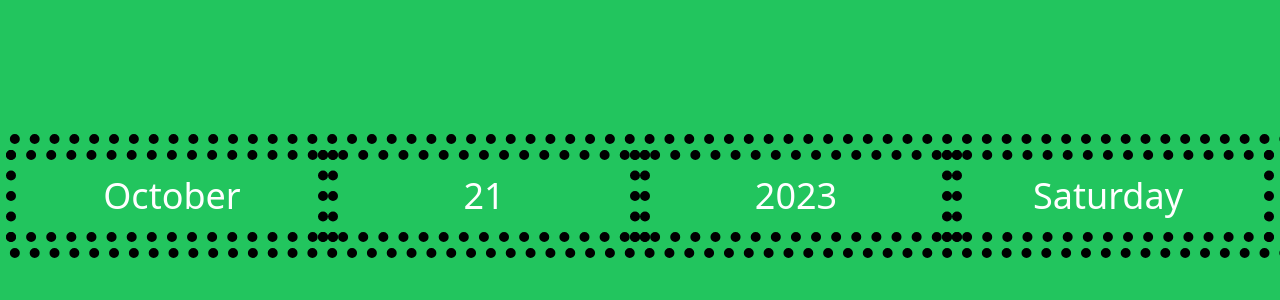
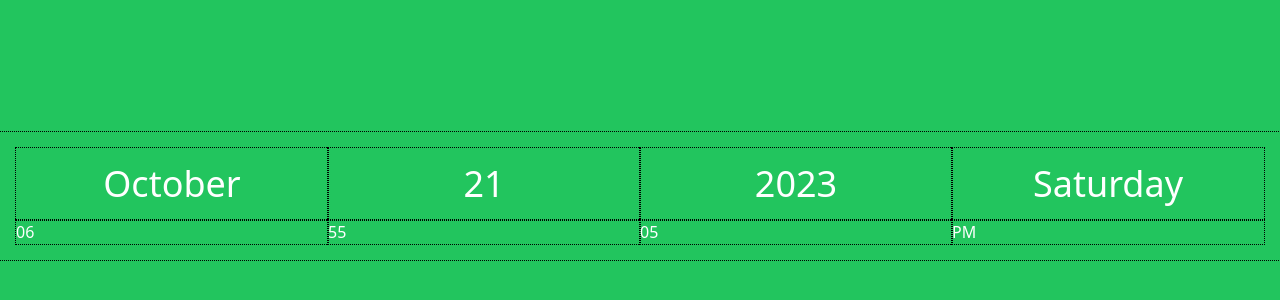
Before and after one commit to stevenharperja/tailwindcss-starter, a website: page public/index.html in a window 1280 px wide. Shown: the part 204-504 px from the top of the page. Drawn offline with Linux system fonts and the light colour scheme.

Commit message:
add clock time from pen

```diff
--- a/public/index.html
+++ b/public/index.html
@@ -16,6 +16,12 @@
       <data class="dayOfMonth block text-4xl text-center p-4 text-white">00</data>
       <data class="year block text-4xl text-center p-4 text-white">0000</data>
       <data class="dayOfWeek block text-4xl text-center p-4 text-white">SMTWTFS</data>
-    </time>
+
+        <data class="hours block">HH</data>
+        <data class="minutes block">MM</data>
+        <data class="seconds block">SS</data>
+        <data class="amOrPM block">AM/PM</data>
+
+      </time>
 </body>
 </html>
--- a/public/script.js
+++ b/public/script.js
@@ -70,3 +70,76 @@ const allTheMonths = [
   year.innerText = gotYear;
   // Set the day of the week
   dayOfWeek.innerText = allTheDays[gotDayOfWeek];
+
+
+
+  // https://cdn.tailwindcss.com
+
+/************
+Dynamic Data
+************/
+// define `theClockApp` stored in function to be ran
+const theClockApp = () => {
+  // Get and store current date and time with `new Date()` object
+  const timeNow = new Date();
+  // Check-Check: See all `Date()` methods and properties
+  // console.log( timeNow );
+
+  // Get current hours
+  let gotHours = timeNow.getHours();
+  // Get current minutes
+  let gotMinutes = timeNow.getMinutes();
+  // Get current seconds
+  let gotSeconds = timeNow.getSeconds();
+
+  // Check-Check: Is the data correct?
+  // console.log(gotHours, gotMinutes, gotSeconds);
+
+  /************
+Format Data
+************/
+  // Get AM or PM
+  const gotAmOrPM = gotHours >= 12 ? "PM" : "AM";
+  // Get 12 hour format
+  gotHours = gotHours % 12 || 12;
+  // Optionally, append zero to single digit hours
+  gotHours = gotHours < 10 ? `0${gotHours}` : gotHours;
+  // Optionally, append zero to single digit minutes
+  gotMinutes = gotMinutes < 10 ? `0${gotMinutes}` : gotMinutes;
+  // Optionally, append zero to single digit seconds
+  gotSeconds = gotSeconds < 10 ? `0${gotSeconds}` : gotSeconds;
+
+  /************
+Get DOM Elements
+************/
+  // Get Time
+  const time = document.querySelector("time");
+  // Get Hours
+  const hours = document.querySelector(".hours");
+  // Get minutes
+  const minutes = document.querySelector(".minutes");
+  // Get seconds
+  const seconds = document.querySelector(".seconds");
+  // Get AM or PM
+  const amOrPM = document.querySelector(".amOrPM");
+
+  /************
+Set DOM Elements
+************/
+  // Set the hours
+  hours.innerText = gotHours;
+  // Set the minutes
+  minutes.innerText = gotMinutes;
+  // Set the seconds
+  seconds.innerText = gotSeconds;
+  // Set AM or PM
+  amOrPM.innerText = gotAmOrPM;
+  // Set `datetime` attribute
+  time.setAttribute("datetime", `${gotHours}:${gotMinutes}`);
+};
+
+/************
+Run App
+************/
+// Re-run `theClockApp` every 1 second (1000 ms)
+setInterval(theClockApp, 1000);
--- a/src/input.css
+++ b/src/input.css
@@ -5,5 +5,5 @@
 
 /* Your Awesome Styles */
 * {
-    outline: 10px dotted rgb(0, 0, 0);
+    outline: 1px dotted rgb(0, 0, 0);
 }
```
Also changed, not shown: public/style.css.
